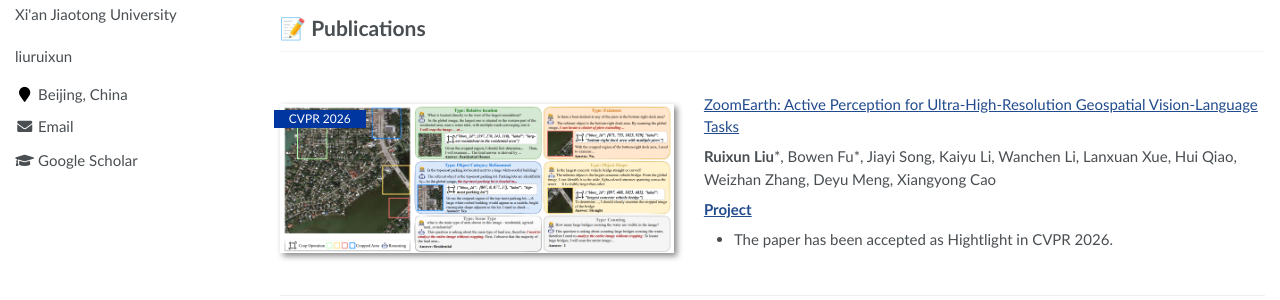
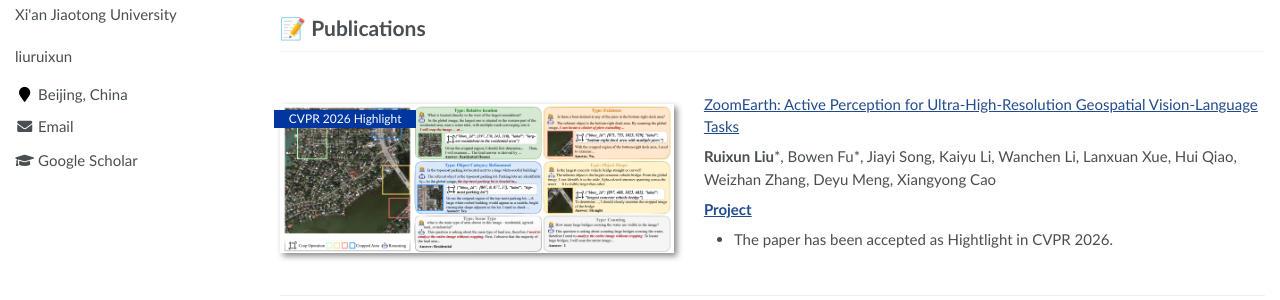
Before and after one commit to liuruixun/liuruixun.github.io, a Jekyll site: the page built from _pages/about.md, in a window 1280 px wide and 900 px high. Shown: the part 308-608 px from the top of the window. Built offline with Jekyll 4.4.1, drawn with Linux system fonts in a browser that asks for light colours.

Commit message:
Update about.md

```diff
--- a/_pages/about.md
+++ b/_pages/about.md
@@ -29,7 +29,7 @@
 
 # 📝 Publications
 
-<div class='paper-box'><div class='paper-box-image'><div><div class="badge">CVPR 2026</div><img src='images/ZoomEarth.png' alt="sym" width="100%"></div></div>
+<div class='paper-box'><div class='paper-box-image'><div><div class="badge">CVPR 2026 Highlight</div><img src='images/ZoomEarth.png' alt="sym" width="100%"></div></div>
 <div class='paper-box-text' markdown="1">
 
 [ZoomEarth: Active Perception for Ultra-High-Resolution Geospatial Vision-Language Tasks](https://arxiv.org/abs/2511.12267)
```
